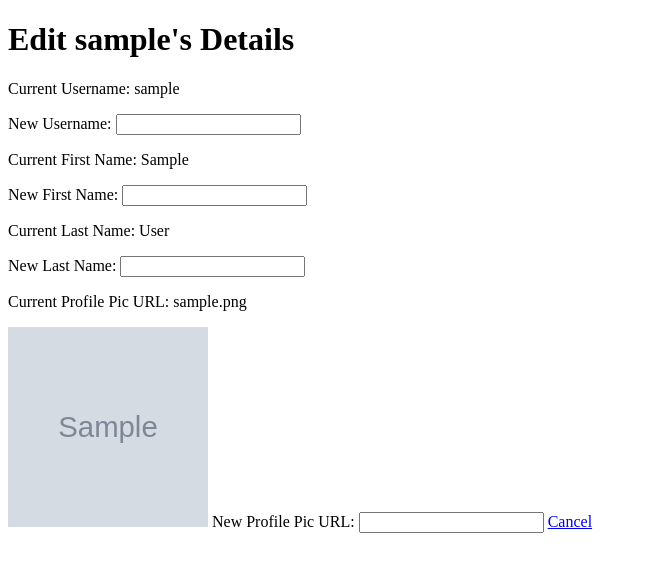
After one commit to jinniaflyer450/Jins-Unit-23.1-Exercises, a Flask app: page /users/1/edit in a window 1280 px wide. The commit adds this page. Shown: the top 572 px of the page, without its empty margins (0-648 px from the left). Run offline with Flask 2, Linux system fonts and the light colour scheme; tables that the repository leaves empty hold one stand-in row (values such as "Sample post"); grey boxes marked "Sample" are stand-in pictures.

Commit message:
figured out how to use css from a static folder for images

```diff
--- a/flask-blogly/app.py
+++ b/flask-blogly/app.py
@@ -1,6 +1,6 @@
 """Blogly application."""
 
-from flask import Flask, render_template, request, redirect, flash
+from flask import Flask, render_template, request, redirect, flash, url_for
 from models import db, connect_db, User
 from flask_sqlalchemy import SQLAlchemy
 
@@ -14,9 +14,18 @@ app.config['DEBUG_TB_INTERCEPT_REDIRECTS'] = False
 connect_db(app)
 db.create_all()
 
+@app.route('/')
+def redirect_home():
+    return redirect('/users')
+
 @app.route('/users')
 def show_users():
     users = User.query.all()
+    for user in users:
+        if user.image_url == "no_image":
+            user.image_url = url_for('static', filename='no_image.png')
+            db.session.add(user)
+            db.session.commit()
     return render_template('index.html', users=users)
 
 @app.route('/users/new')
@@ -33,3 +42,13 @@ def add_user():
     db.session.add(new_user)
     db.session.commit()
     return redirect('/users')
+
+@app.route('/users/<int:user_id>')
+def show_user_details(user_id):
+    user = User.query.get(user_id)
+    return render_template('userdetails.html', user=user)
+
+@app.route('/users/<int:user_id>/edit')
+def edit_user_details(user_id):
+    user = User.query.get(user_id)
+    return render_template('edituser.html', user=user)
--- a/flask-blogly/models.py
+++ b/flask-blogly/models.py
@@ -1,5 +1,5 @@
 """Models for Blogly."""
-
+from flask import Flask, url_for
 from flask_sqlalchemy import SQLAlchemy
 
 db = SQLAlchemy()
@@ -17,4 +17,4 @@ class User(db.Model):
     username = db.Column(db.String(30), nullable = False, unique = True)
     first_name = db.Column(db.String(20))
     last_name = db.Column(db.String(30))
-    image_url = db.Column(db.String(30), default = 'Insert_default_image_later')
+    image_url = db.Column(db.String(50), default="no_image")
--- a/flask-blogly/seed.py
+++ b/flask-blogly/seed.py
@@ -1,6 +1,7 @@
 from models import User, db
 from app import app
 from flask_sqlalchemy import SQLAlchemy
+from flask import Flask, url_for
 
 db.drop_all()
 db.create_all()
@@ -8,7 +9,7 @@ db.create_all()
 User.query.delete()
 
 alice = User(username='l33thacks', first_name='Alice', last_name = 'Johnson')
-bob = User(username='codingiscool30', first_name = 'Bob', last_name='Wu', image_url='angry_birds')
+bob = User(username='codingiscool30', first_name = 'Bob', last_name='Wu')
 cate= User(username='miraclewoman', first_name='Cate', last_name='Merriweather')
 
 db.session.add(alice)
--- /dev/null
+++ b/flask-blogly/static/styles.css
@@ -0,0 +1,4 @@
+.profile_pic{
+    height: 200px;
+    width: 200px
+}
--- a/flask-blogly/templates/base.html
+++ b/flask-blogly/templates/base.html
@@ -5,6 +5,7 @@
     <meta http-equiv="X-UA-Compatible" content="IE=edge">
     <meta name="viewport" content="width=device-width, initial-scale=1.0">
     <title>{% block title %}{% endblock %}</title>
+    <link rel="stylesheet" href="{{url_for('static', filename='styles.css')}}">
 </head>
 <body>
     {%block content%}{% endblock %}
--- /dev/null
+++ b/flask-blogly/templates/edituser.html
@@ -0,0 +1,19 @@
+{% extends 'base.html' %}
+{% block title %}Edit Details For {{user.username}} {% endblock %}
+{% block content %}
+<h1>Edit {{user.username}}'s Details</h1>
+<p>Current Username: {{user.username}}</p>
+<label for="username">New Username:</label>
+<input type="text" name="username" id="username">
+<p>Current First Name: {{user.first_name}}</p>
+<label for="first_name">New First Name:</label>
+<input type="text" name="first_name" id="first_name">
+<p>Current Last Name: {{user.last_name}}</p>
+<label for="last_name">New Last Name:</label>
+<input type="text" name="last_name" id="last_name">
+<p>Current Profile Pic URL: {{user.image_url}}</p>
+<img class='profile_pic' src='{{user.image_url}}'>
+<label for="img_url">New Profile Pic URL:</label>
+<input type="text" name="img_url" id="img_url">
+<a href="/users/{{user.id}}">Cancel</a>
+{% endblock %}
--- a/flask-blogly/templates/index.html
+++ b/flask-blogly/templates/index.html
@@ -4,7 +4,7 @@
 {% block content %}
 <h1>Users</h1>
 <ul>
-    {% for user in users %}<li>{{user.username}}</li>{% endfor %}
+    {% for user in users %}<li><a href='/users/{{user.id}}'>{{user.username}}</a></li>{% endfor %}
 </ul>
 <a href = "/add-user-form">Add User</a>
 {% endblock %}
```
Also changed, not shown: flask-blogly/templates/userdetails.html (added, +13 -0 lines), flask-blogly/static/no_image.png (added).
